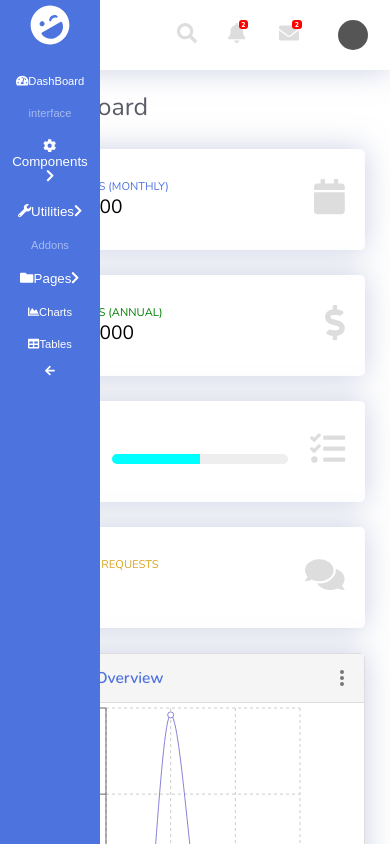
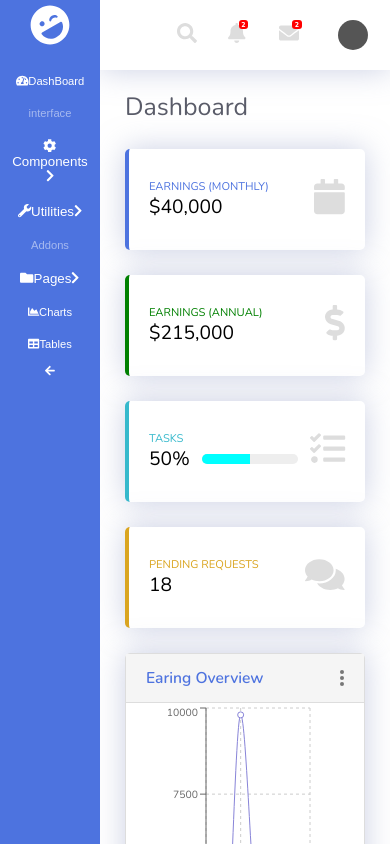
Before and after one commit to RobertLigman/sb-admin-2-clone, a React (Create React App) app: page / in a window 390 px wide. Both pictures are taken after a click on the element 24 px from the left and 35 px from the top of the page. Shown: the top 844 px of the page. Built offline with nearby package versions, Linux system fonts and the light colour scheme.

Commit message:
fix sideNav toggling issues

```diff
--- a/src/App.js
+++ b/src/App.js
@@ -20,10 +20,10 @@ function App() {
     // console.log(sideNav);
     setSideNav(!sideNav);
     if (sideNav) {
-      document.querySelector("#root").style.gridTemplateColumns = "1fr";
+      document.querySelector("#root").style.gridTemplateColumns = "0px 100vw";
     } else {
       document.querySelector("#root").style.gridTemplateColumns =
-        " var(--side-nav-width) 1fr";
+        "var(--side-nav-width) 1fr";
     }
   };
 
--- a/src/components/Footer.css
+++ b/src/components/Footer.css
@@ -10,6 +10,11 @@ footer {
     grid-row: 3/4; */
 }
 
+.footer {
+    grid-column: 2/-1;
+    grid-row: 3/-1;
+}
+
 @media (min-width: 769px) {
     .footer {
         grid-column: 2/-1;
--- a/src/components/Main.css
+++ b/src/components/Main.css
@@ -4,6 +4,11 @@
     padding: 20px 25px;
     /* grid-row: 2/3;
     grid-column: 2/3; */
+}
+
+.main {
+    grid-row: 2/3;
+    grid-column: 2/-1;
 }
 
 .main-title {
--- a/src/components/MainHeader.css
+++ b/src/components/MainHeader.css
@@ -5,11 +5,16 @@
 } */
 
 header {
-    width: 100%;
+    /* width: 100%; */
     margin: 0;
     /* grid-row: 1/2;
     grid-column: 2/3; */
     position: relative;
+}
+
+.header {
+    grid-column: 2/-1;
+    grid-row: 1/2;
 }
 
 .header-list {
--- a/src/components/SideNav.css
+++ b/src/components/SideNav.css
@@ -2,11 +2,14 @@
     /* position: absolute; */
     position: fixed;
     top: 0;
-    left: 0;
+    /* left: 0; */
     /* bottom: 0; */
-    min-height: 100vh;
+    min-height: 100%;
     width: var(--side-nav-width);
+    grid-column: 1/2;
+    grid-row: 1/-1;
     background-color: #4d73df;
+    border: none;
     z-index: 100;
 }
 
@@ -81,7 +84,7 @@ button.side-nav__link {
         /* display: none !important; */
         width: var(--side-nav-width);
         background-color: #4e73df;
-        min-height: 100vh;
+        height: 100vh;
         position: absolute;
         top: 0;
         left: 0;
--- a/src/index.css
+++ b/src/index.css
@@ -22,10 +22,13 @@ html {
 }
 
 #root {
-    position: relative;
-    max-width: 100%;
+    /* position: relative; */
+    max-width: 100vw;
     overflow: hidden;
     min-height: 100vh;
+    display: grid;
+    grid-template-columns: 1fr;
+    grid-template-rows: var(--header-height) 1fr var(--footer-height);
     /* display: grid;
     grid-template-columns: side-nav-start 80px side-nav-end 1fr;
     grid-template-rows: header-start 70px header-end 1fr footer-start var( --footer-height) footer-end; */
```
